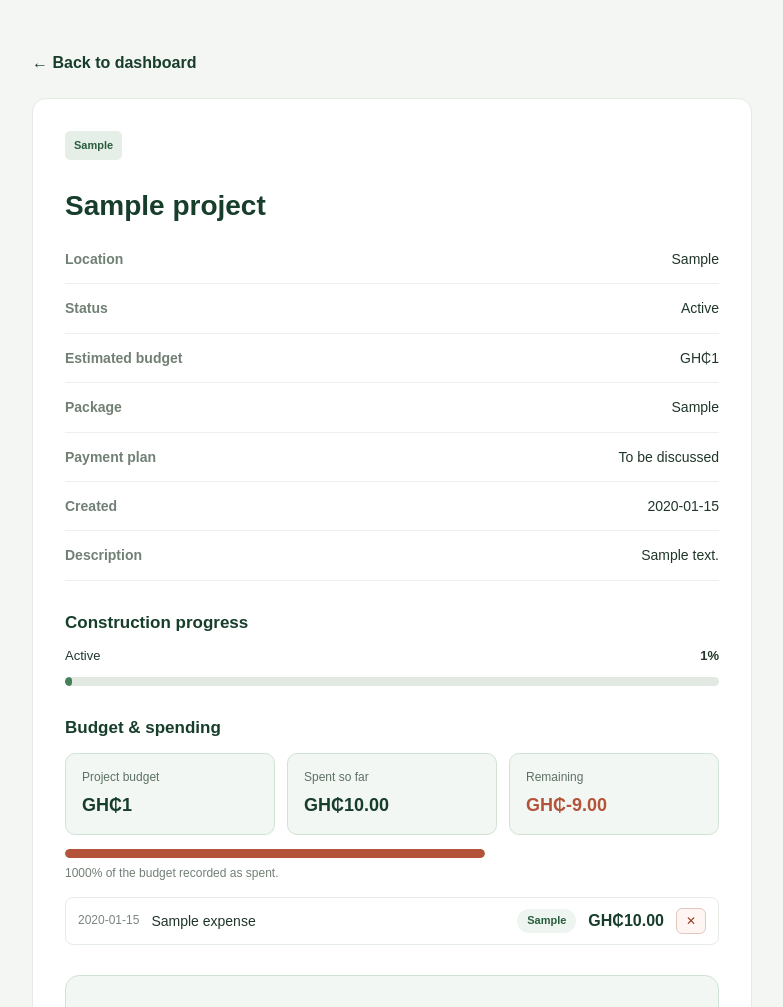
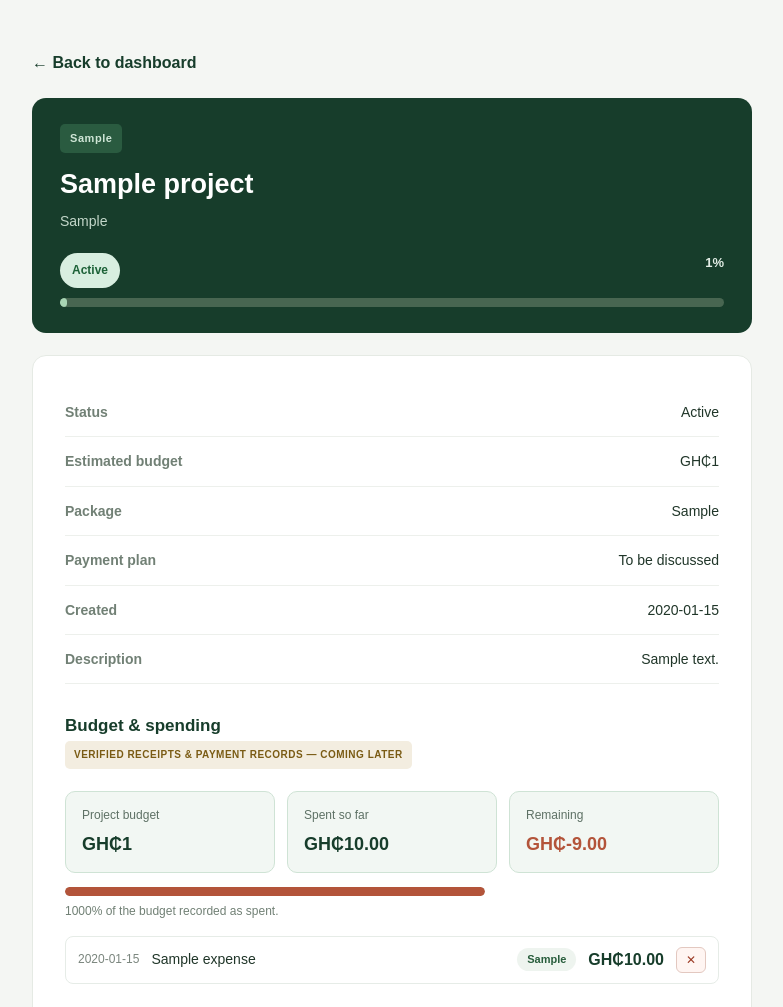
Before and after one commit to codersdream1-blip/Horizonview, a FastAPI app: page /projects/1 in a window 1280 px wide. Shown: the part 85-1092 px from the top of the page, without its empty margins (248-1031 px from the left). Run offline with FastAPI, Linux system fonts and the light colour scheme; the visitor is signed in with stand-in values (Sample User, id 1); tables that the repository leaves empty hold one stand-in row (values such as "Sample post").

Commit message:
Project page design pass: dashboard's visual language, honest badges
Consistency with the redesigned dashboard, verified live with real
notes, expenses and messages:

- New dark project hero band: type tag, name, location, status pill
  and the progress bar up top where they are seen first, instead of a
  flat white card with a duplicate progress section further down
- Detail rows (budget, package, payment plan, created, description)
  keep their own clean card under the hero
- Honesty badges in the dashboard's 'Coming Later' style:
  VERIFIED RECEIPTS & PAYMENT RECORDS - COMING LATER above the budget
  ledger, REPLIES FROM THE HORIZONVIEW TEAM - COMING LATER above
  messages
- Roadmap note rewritten to explain exactly what is not connected
  yet (video walkthroughs, receipts) and that everything else is the
  owner's real data

```diff
--- a/templates/project_detail.html
+++ b/templates/project_detail.html
@@ -38,6 +38,78 @@
             color: #173d2b;
             font-size: 28px;
             margin: 12px 0 6px;
+        }
+
+        /* Project hero: same dark band language as the dashboard */
+        /* so the two pages read as one product. */
+
+        .project-hero {
+            background: #173d2b;
+            color: white;
+            border-radius: 14px;
+            padding: 26px 28px;
+            margin-bottom: 22px;
+        }
+
+        .project-hero .hero-tag {
+            display: inline-block;
+            background: #2a5b40;
+            color: #cfe6d6;
+            padding: 6px 10px;
+            border-radius: 5px;
+            font-size: 11px;
+            font-weight: bold;
+            letter-spacing: 0.05em;
+            margin-bottom: 10px;
+        }
+
+        .project-hero h1 {
+            font-size: 27px;
+            margin: 0 0 4px;
+            color: white;
+        }
+
+        .project-hero .hero-location {
+            color: #c4d7ca;
+            font-size: 14px;
+            margin-bottom: 20px;
+        }
+
+        .status-pill {
+            display: inline-block;
+            padding: 8px 12px;
+            background: #d8eee0;
+            color: #1c6137;
+            border-radius: 20px;
+            font-size: 12px;
+            font-weight: bold;
+        }
+
+        .project-hero .progress-labels {
+            color: #e3eee6;
+        }
+
+        .project-hero .progress-track {
+            background: #486651;
+        }
+
+        .project-hero .progress-fill {
+            background: #a8d5b4;
+        }
+
+        /* Honesty badge, identical to the dashboard's "Coming Later"
+           language: a planned feature is labelled before its prose. */
+
+        .plan-label {
+            display: inline-block;
+            background: #f3ede0;
+            color: #7a5b14;
+            border-radius: 5px;
+            padding: 6px 9px;
+            font-size: 10px;
+            font-weight: bold;
+            letter-spacing: 0.05em;
+            margin: 2px 0 10px;
         }
 
         .media-tag {
@@ -536,15 +608,24 @@
     <main class="detail-wrap">
         <a href="/dashboard" class="back-link">← Back to dashboard</a>
 
+        <section class="project-hero">
+            <span class="hero-tag">{{ project.type_display }}</span>
+            <h1>{{ project.name }}</h1>
+            <p class="hero-location">{{ project.location }}</p>
+
+            <div class="project-progress">
+                <div class="progress-labels">
+                    <span class="status-pill">{{ project.status_display }}</span>
+                    <strong>{{ project.progress_percent }}%</strong>
+                </div>
+                <div class="progress-track">
+                    <div class="progress-fill"
+                         style="width: {{ project.progress_percent }}%;"></div>
+                </div>
+            </div>
+        </section>
+
         <section class="detail-card">
-            <span class="media-tag">{{ project.type_display }}</span>
-            <h1>{{ project.name }}</h1>
-
-            <div class="detail-row">
-                <span class="label">Location</span>
-                <span class="value">{{ project.location }}</span>
-            </div>
-
             <div class="detail-row">
                 <span class="label">Status</span>
                 <span class="value">{{ project.status_display }}</span>
@@ -577,20 +658,9 @@
             </div>
             {% endif %}
 
-            <h2 class="progress-heading">Construction progress</h2>
+            <h2 class="progress-heading">Budget &amp; spending</h2>
 
-            <div class="project-progress">
-                <div class="progress-labels">
-                    <span>{{ project.status_display }}</span>
-                    <strong>{{ project.progress_percent }}%</strong>
-                </div>
-                <div class="progress-track">
-                    <div class="progress-fill"
-                         style="width: {{ project.progress_percent }}%; background-color: #43815a;"></div>
-                </div>
-            </div>
-
-            <h2 class="progress-heading">Budget &amp; spending</h2>
+            <span class="plan-label">VERIFIED RECEIPTS &amp; PAYMENT RECORDS — COMING LATER</span>
 
             {% if "budget_display" in expense_summary %}
             <section class="budget-panel">
@@ -730,10 +800,14 @@
             </section>
 
             <div class="pending-note">
-                Site video walkthroughs and official payment records are
-                the last parts still on the roadmap. Everything else on
-                this page — notes, photos, budget, messages and documents
-                — is real data you have recorded.
+                <strong style="display:block; margin-bottom:6px;">
+                    Still on the roadmap — so you are never misled online:
+                </strong>
+                Video site walkthroughs (recorded, then live for Platinum)
+                and verified receipts against real payments are the last
+                features not yet connected. Everything else on this page —
+                notes, photos, budget ledger, messages and documents — is
+                real data you have recorded, and only you can see it.
             </div>
 
             <h2 class="progress-heading">Progress notes</h2>
@@ -811,6 +885,8 @@
             </section>
 
             <h2 class="progress-heading">Messages</h2>
+
+            <span class="plan-label">REPLIES FROM THE HORIZONVIEW TEAM — COMING LATER</span>
 
             {% if messages %}
             <section class="msg-thread">
```
